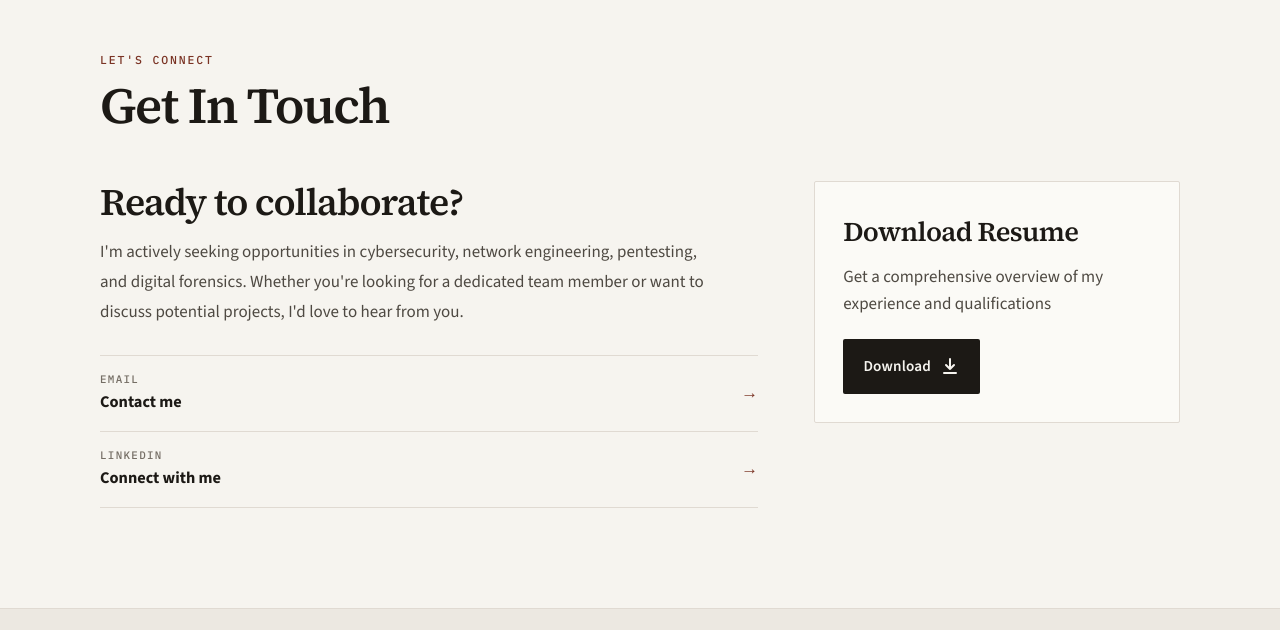
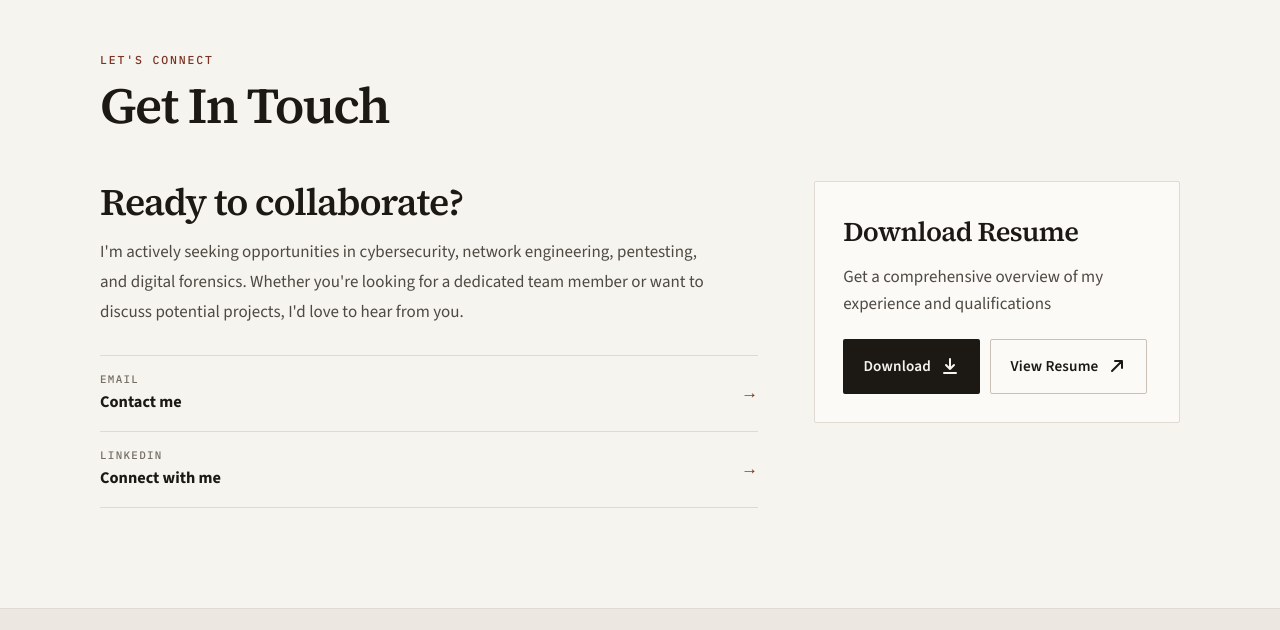
Before and after one commit to mdeez-v2/MDportfolio, a plain HTML site: page index.html in a window 1280 px wide. Shown: the part 4270-4900 px from the top of the page. Drawn offline with nearby package versions, Linux system fonts and the light colour scheme.

Commit message:
added site stuff

```diff
--- a/index.html
+++ b/index.html
@@ -456,13 +456,22 @@
                     <div class="cta-card">
                         <h4>Download Resume</h4>
                         <p>Get a comprehensive overview of my experience and qualifications</p>
+                        <div class="cta-actions">
                             <a href="images/resume.pdf" class="btn btn-primary" download="Michael_Dedvukaj_Resume.pdf">
                                 <span>Download</span>
-                            <svg width="20" height="20" viewBox="0 0 20 20" fill="none">
+                                <svg width="20" height="20" viewBox="0 0 20 20" fill="none" aria-hidden="true">
                                     <path d="M10 3V13M10 13L6 9M10 13L14 9M4 17H16" stroke="currentColor" stroke-width="2"
                                         stroke-linecap="round" />
                                 </svg>
                             </a>
+                            <a href="images/resume.pdf" class="btn btn-secondary" target="_blank" rel="noopener">
+                                <span>View Resume</span>
+                                <svg width="20" height="20" viewBox="0 0 20 20" fill="none" aria-hidden="true">
+                                    <path d="M5 15L15 5M15 5H8M15 5V12" stroke="currentColor" stroke-width="2"
+                                        stroke-linecap="round" stroke-linejoin="round" />
+                                </svg>
+                            </a>
+                        </div>
                     </div>
                 </div>
             </div>
--- a/styles.css
+++ b/styles.css
@@ -871,6 +871,16 @@ section {
     line-height: 1.6;
 }
 
+.cta-actions {
+    display: flex;
+    flex-wrap: wrap;
+    gap: 0.65rem;
+}
+
+.cta-actions .btn {
+    width: auto;
+}
+
 .cta-card .btn-primary {
     background: var(--text);
     color: var(--bg);
```
Lines whose indentation alone changed are shown as unchanged.
